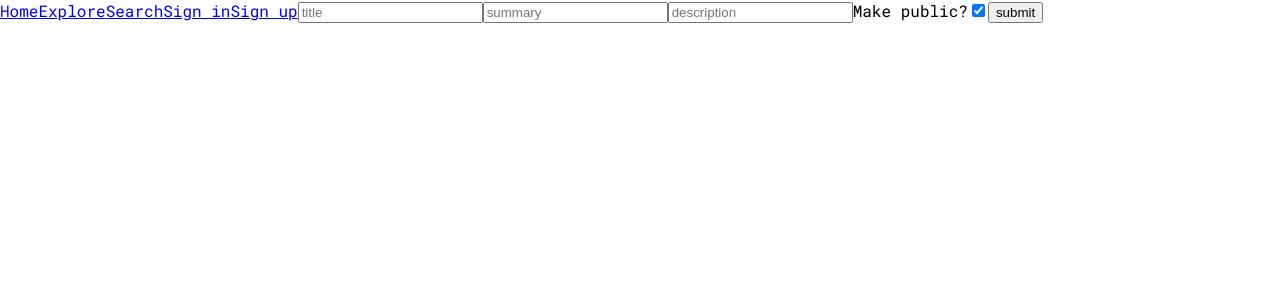
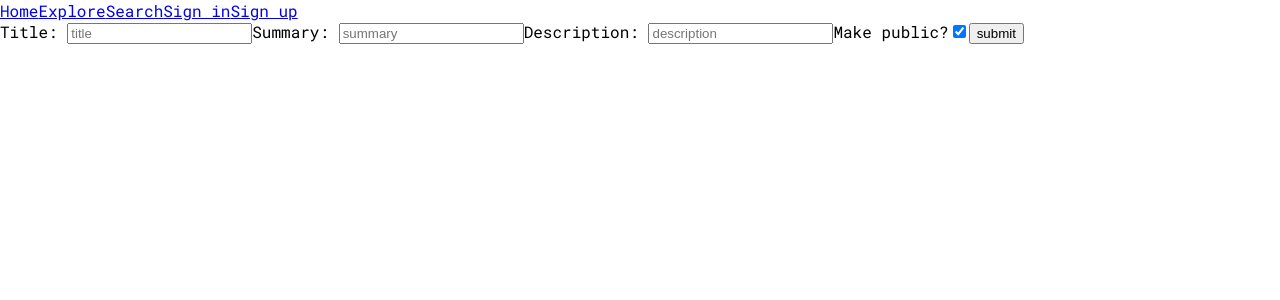
Before and after one commit to softscienceprojects/Curatorial_frontend, a React (Create React App) app: page /newexhibition in a window 1280 px wide. Shown: the top 300 px of the page. Built offline with nearby package versions, Linux system fonts and the light colour scheme; no server answers.

Commit message:
labels on form

```diff
--- a/src/components/ExhibitionNewForm.js
+++ b/src/components/ExhibitionNewForm.js
@@ -76,9 +76,9 @@ class ExhibitionNewForm extends React.Component {
         return(
             <div>
                 <form onSubmit={this.handleSubmit}>
-                    <input type="text" name="title" value={this.state.title} placeholder="title" onChange={this.handleChange} />
-                    <input type="text" name="summary" value={this.state.summary} placeholder="summary" onChange={this.handleChange} />
-                    <input type="textfield" name="description" value={this.state.description} placeholder="description" onChange={this.handleChange} />
+                    <label>Title: <input type="text" name="title" value={this.state.title} placeholder="title" onChange={this.handleChange} /></label>
+                    <label>Summary: <input type="text" name="summary" value={this.state.summary} placeholder="summary" onChange={this.handleChange} /></label>
+                    <label>Description: <input type="textfield" name="description" value={this.state.description} placeholder="description" onChange={this.handleChange} /></label>
                     <label>Make public?<input type="checkbox" name="summary" checked={this.state.public} onChange={this.makePublic} /></label>
                     <input type="submit" value="submit" />
                 </form>
```
